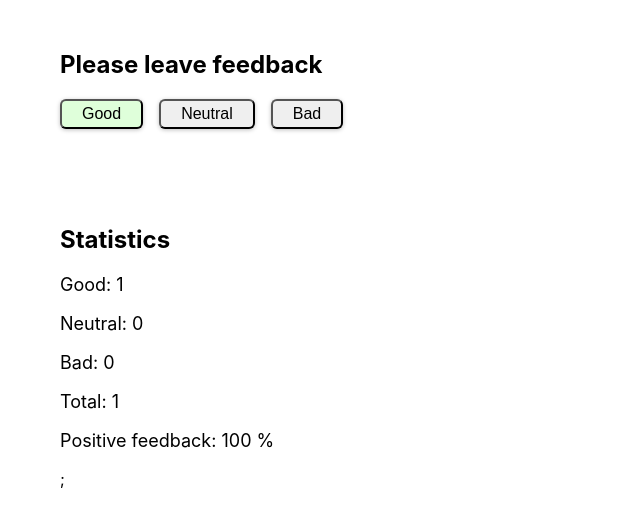
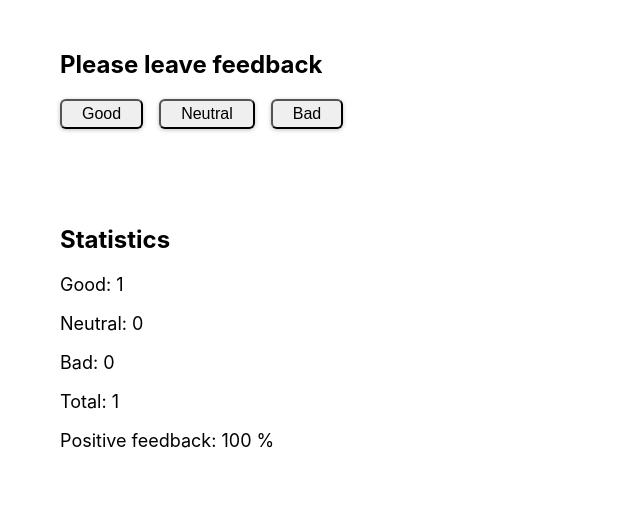
Before and after one commit to AleksandrMarkitan/goit-react-hw-02-feedback, a React (Create React App) app: page / in a window 1280 px wide. Both pictures are taken after a click on the button "Good". Shown: the top 524 px of the page, without its empty margins (0-640 px from the left). Built offline with nearby package versions, Linux system fonts and the light colour scheme.

Commit message:
fixed habdler

```diff
--- a/src/components/App.jsx
+++ b/src/components/App.jsx
@@ -11,32 +11,11 @@ export class App extends Component {
     bad: 0,
   };
 
-  feedbackGood = () => {
+  onLeaveFeedback = e => {
+    const feedbackType = e.target.attributes.text.nodeValue;
     this.setState(prevState => ({
-      good: (prevState.good += 1),
+      [feedbackType]: Number((prevState[feedbackType] += 1)),
     }));
-  };
-
-  feedbackNeutral = () => {
-    this.setState(prevState => ({
-      neutral: (prevState.neutral += 1),
-    }));
-  };
-
-  feedbackBad = () => {
-    this.setState(prevState => ({
-      bad: (prevState.bad += 1),
-    }));
-  };
-
-  onLeaveFeedback = () => {};
-
-  countTotalFeedback = (good, neutral, bad) => {
-    return good + neutral + bad;
-  };
-
-  countPositiveFeedbackPercentage = (good, neutral, bad) => {
-    return parseInt((good / (good + neutral + bad)) * 100);
   };
 
   render() {
@@ -44,14 +23,7 @@ export class App extends Component {
     return (
       <>
         <Section title="Please leave feedback">
-          <FeedbackOptions
-            options={{
-              feedbackGood: this.feedbackGood,
-              feedbackNeutral: this.feedbackNeutral,
-              feedbackBad: this.feedbackBad,
-            }}
-            onLeaveFeedback={this.onLeaveFeedback}
-          />
+          <FeedbackOptions onLeaveFeedback={this.onLeaveFeedback} />
         </Section>
         <Section title="Statistics">
           {good || neutral || bad ? (
@@ -59,13 +31,12 @@ export class App extends Component {
               good={good}
               neutral={neutral}
               bad={bad}
-              total={this.countTotalFeedback}
-              positivePercentage={this.countPositiveFeedbackPercentage}
+              total={good + neutral + bad}
+              positivePercentage={(good / (good + neutral + bad)) * 100}
             />
           ) : (
             <Notification message="There is no feedback" />
           )}
-          ;
         </Section>
       </>
     );
--- a/src/components/Feedback/Feedback.jsx
+++ b/src/components/Feedback/Feedback.jsx
@@ -1,8 +1,6 @@
 import s from './Feedback.module.scss';
 
-export const FeedbackOptions = ({
-  options: { feedbackGood, feedbackNeutral, feedbackBad },
-}) => {
+export const FeedbackOptions = ({ onLeaveFeedback }) => {
   return (
     <>
       <ul className={s.list}>
@@ -10,10 +8,9 @@ export const FeedbackOptions = ({
           <button
             className={s.button}
             type="button"
-            text="Good"
-            onClick={() => feedbackGood()}
+            text="good"
+            onClick={e => onLeaveFeedback(e)}
           >
-            {' '}
             Good
           </button>
         </li>
@@ -21,8 +18,8 @@ export const FeedbackOptions = ({
           <button
             className={s.button}
             type="button"
-            text="Neutral"
-            onClick={() => feedbackNeutral()}
+            text="neutral"
+            onClick={e => onLeaveFeedback(e)}
           >
             Neutral
           </button>
@@ -31,10 +28,9 @@ export const FeedbackOptions = ({
           <button
             className={s.button}
             type="button"
-            text="Bad"
-            onClick={() => feedbackBad()}
+            text="bad"
+            onClick={e => onLeaveFeedback(e)}
           >
-            {' '}
             Bad
           </button>
         </li>
--- a/src/components/Feedback/Feedback.module.scss
+++ b/src/components/Feedback/Feedback.module.scss
@@ -13,8 +13,7 @@
   box-shadow: 0px 1px 4px rgba(0, 0, 0, 0.25);
   border-radius: 6px;
   cursor: pointer;
-  &:hover,
-  &:focus {
+  &:hover {
     background: #dfffda;
   }
 }
--- a/src/components/Statistic/Statistic.jsx
+++ b/src/components/Statistic/Statistic.jsx
@@ -23,10 +23,10 @@ export const Statistic = ({
           <p>Bad: {bad}</p>
         </li>
         <li>
-          <p>Total: {total(good, neutral, bad)}</p>
+          <p>Total: {total}</p>
         </li>
         <li>
-          <p>Positive feedback: {positivePercentage(good, neutral, bad)} %</p>
+          <p>Positive feedback: {parseInt(positivePercentage)} %</p>
         </li>
       </ul>
     </>
```
